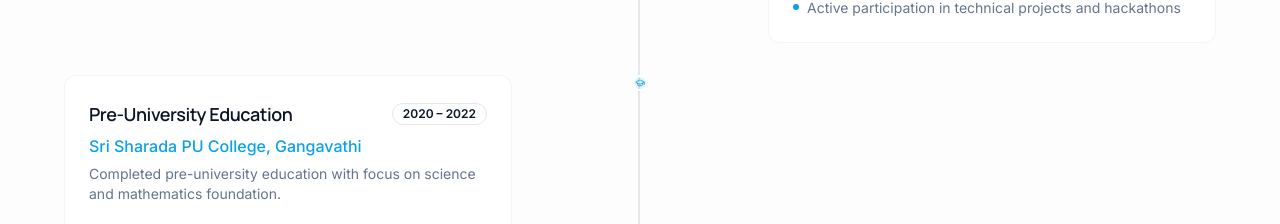
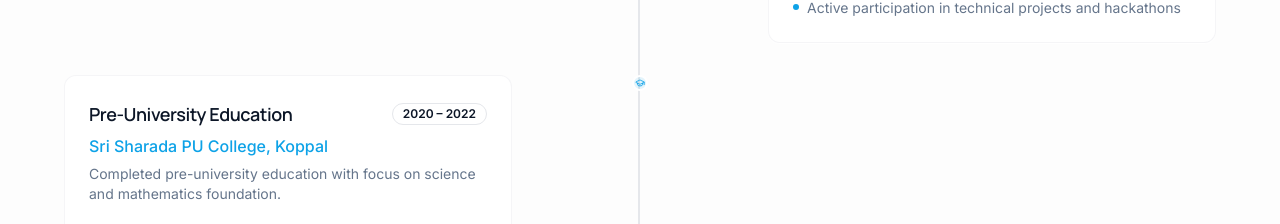
Before and after one commit to Samarthkadli/samarth-builds-ai-web, a React (Vite) app: page / in a window 1280 px wide. Shown: the part 3732-3956 px from the top of the page. Built offline with nearby package versions, Linux system fonts and the light colour scheme.

Commit message:
Experience.tsx

```diff
--- a/src/components/Experience.tsx
+++ b/src/components/Experience.tsx
@@ -38,7 +38,7 @@ const timelineItems: TimelineItem[] = [
   },
   {
     title: "Pre-University Education",
-    organization: "Sri Sharada PU College, Gangavathi",
+    organization: "Sri Sharada PU College, Koppal",
     period: "2020 – 2022",
     description: "Completed pre-university education with focus on science and mathematics foundation.",
     details: ["Score: 66%", "Science stream with Mathematics"],
```
